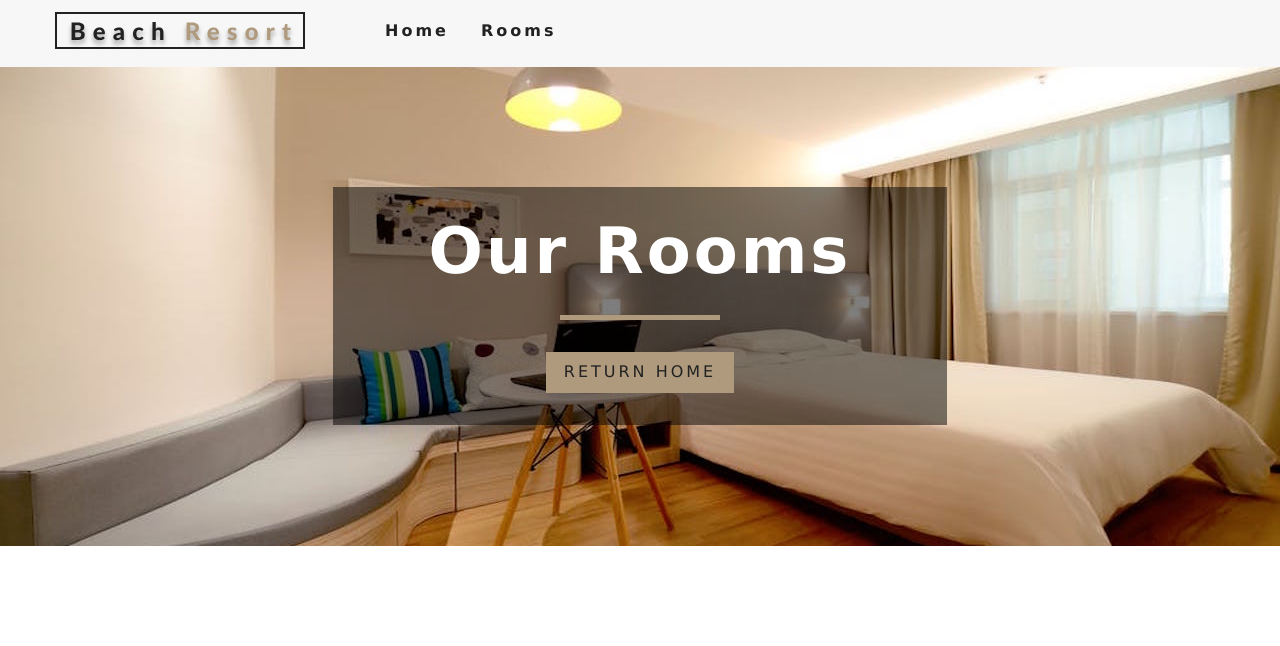
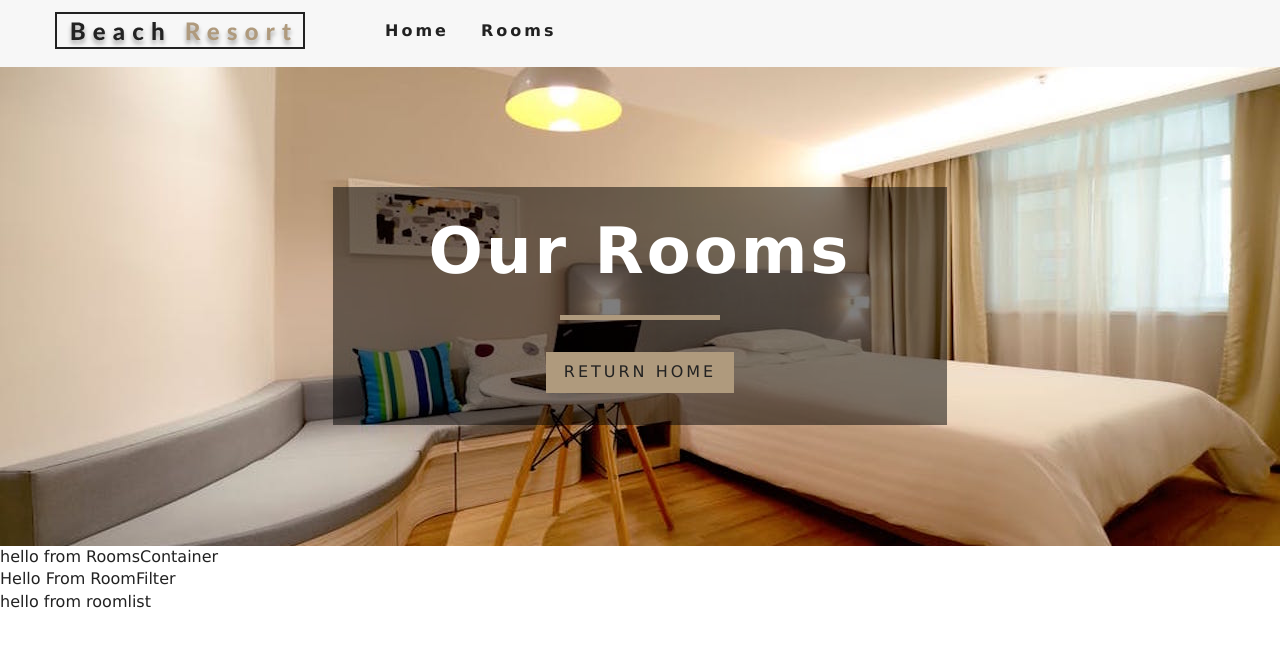
Before and after one commit to JaeLee18/Resort_website, a React (Create React App) app: page /rooms in a window 1280 px wide. Shown: the top 646 px of the page. Built offline with nearby package versions, Linux system fonts and the light colour scheme.

Commit message:
Implemented Room Container so users can filter out rooms using specific info

```diff
--- /dev/null
+++ b/src/components/RoomContainer.js
@@ -0,0 +1,25 @@
+import React from "react";
+import RoomsFilter from "./RoomFilter";
+import RoomsList from "./RoomList";
+import { RoomConsumer } from "../context";
+import Loading from "./Loading";
+
+export default function RoomsContainer() {
+  return (
+    <RoomConsumer>
+      {value => {
+        const {loading, sortedRooms, rooms} = value
+        if(loading){
+            return <Loading />;
+        }
+        return (
+          <div>
+            hello from RoomsContainer
+            <RoomsFilter rooms={rooms} />
+            <RoomsList rooms={sortedRooms} />
+          </div>
+        );
+      }}
+    </RoomConsumer>
+  );
+}
--- a/src/components/RoomsContainer.js
+++ b/src/components/RoomFilter.js
@@ -1,9 +1,9 @@
 import React from 'react'
 
-export default function RoomsContainer() {
+export default function RoomFilter() {
     return (
         <div>
-
+            Hello From RoomFilter
         </div>
     )
 }
--- /dev/null
+++ b/src/components/RoomList.js
@@ -0,0 +1,9 @@
+import React from 'react'
+
+export default function RoomList() {
+    return (
+        <div>
+            hello from roomlist
+        </div>
+    )
+}
--- a/src/pages/Rooms.js
+++ b/src/pages/Rooms.js
@@ -2,9 +2,11 @@ import React from 'react'
 import Hero from '../components/Heros'
 import Banner from '../components/Banner'
 import {Link} from 'react-router-dom'
+import RoomContainer from '../components/RoomContainer'
 
 export const Rooms = () => {
     return (
+        <>
         <Hero hero="roomsHero">
             <Banner title="our rooms">
                 <Link to='/' className='btn-primary'>
@@ -12,6 +14,8 @@ export const Rooms = () => {
                 </Link>
             </Banner>
         </Hero>
+        <RoomContainer />
+        </>
     )
 }
 
```
